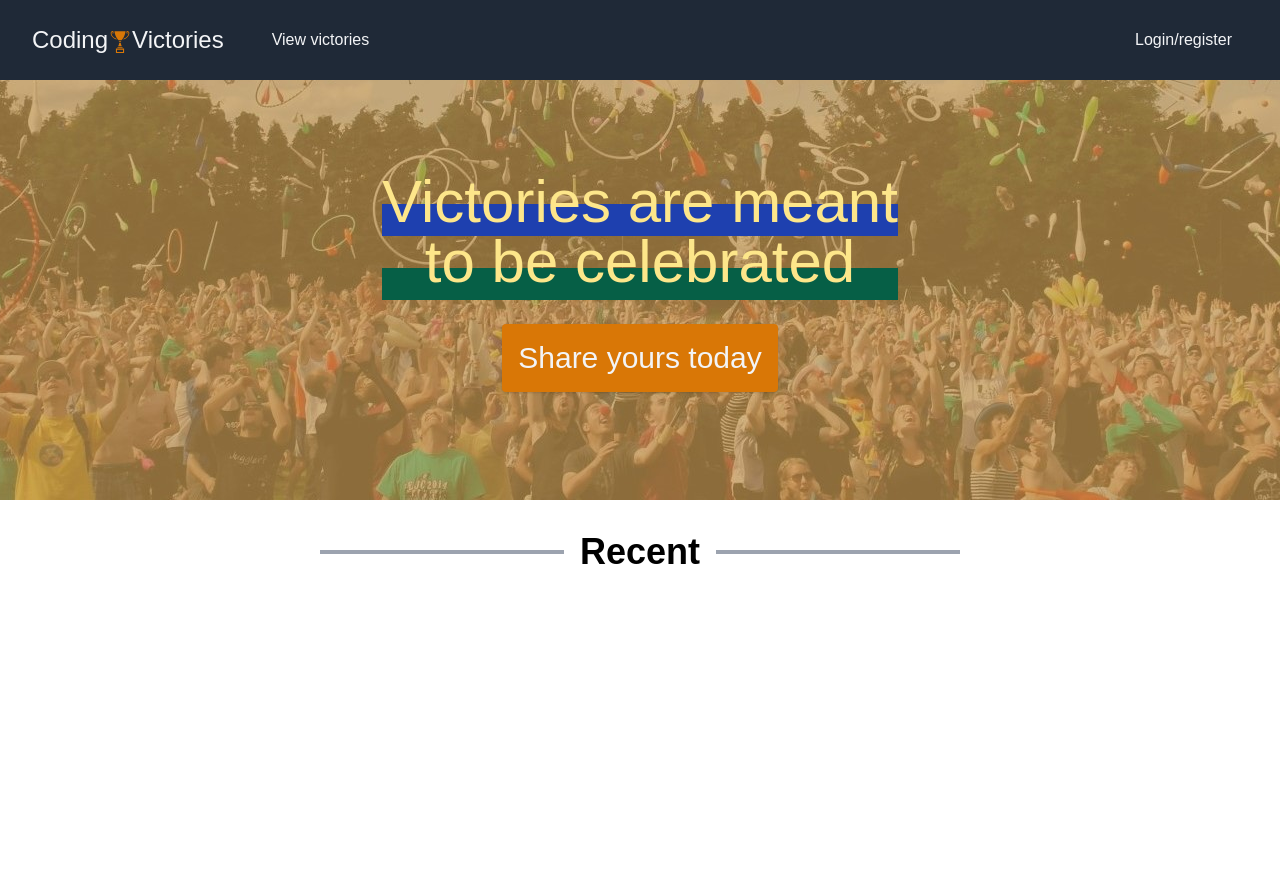
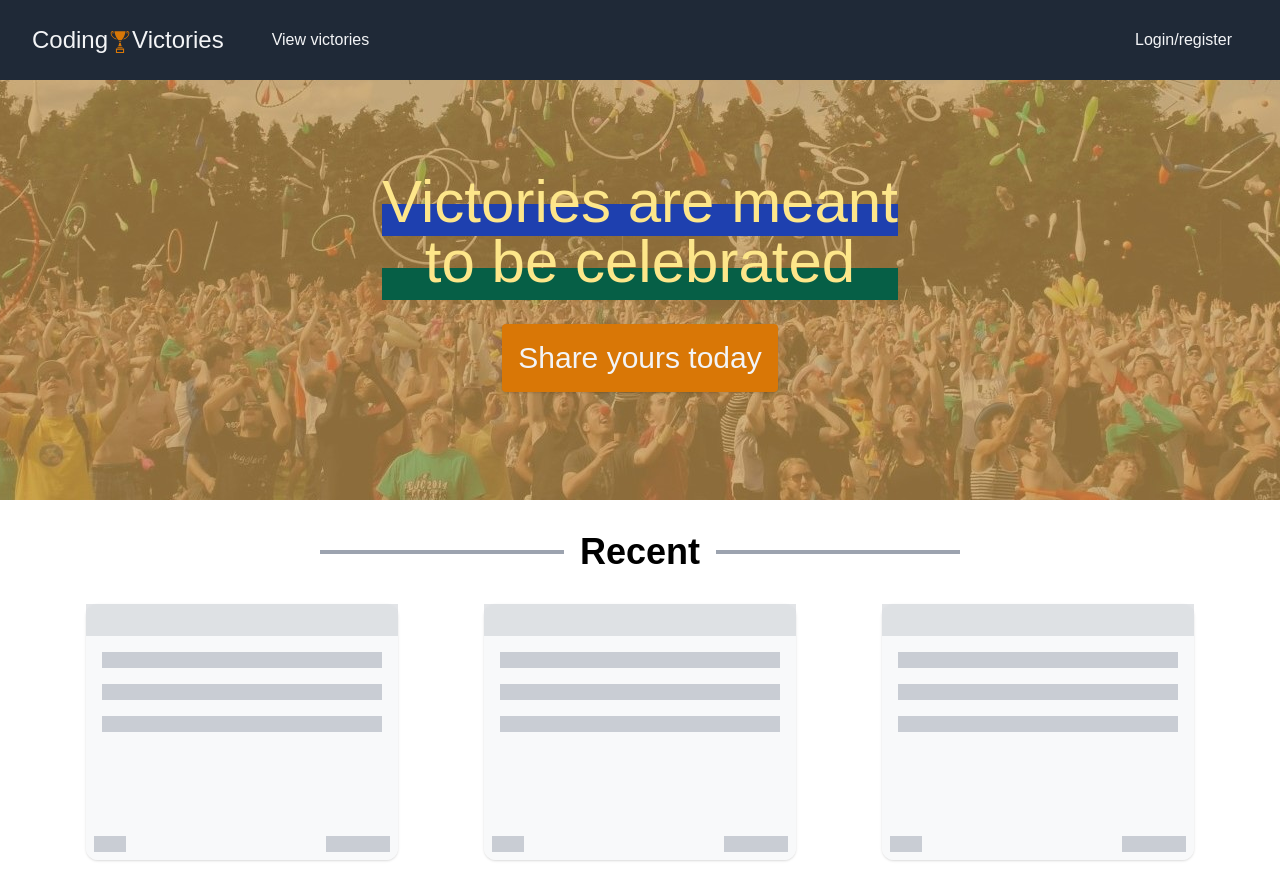
Before and after one commit to Legion555/coding-victories, a Next.js app: page / in a window 1280 px wide. Both pictures are taken after a click on the button "View victories". Before the commit the page ends 800 px from the top, so only its background shows below. Built offline with nearby package versions, Linux system fonts and the light colour scheme.

Commit message:
fix skeleton card

```diff
--- a/components/Default/ListVictories.js
+++ b/components/Default/ListVictories.js
@@ -18,10 +18,38 @@ export default function ListVictories() {
                 <div className="w-full h-1 bg-gray-400" />
             </div>
             <div className="flex justify-evenly flex-wrap p-4">
-                {victories.map(victory =>
-                    <VictoryCard key={victory._id} victoryData={victory} />
-                )}
+                {!victories ?
+                    victories.map(victory =>
+                        <VictoryCard key={victory._id} victoryData={victory} />
+                    )
+                :
+                <>
+                    <SkeletonCard />
+                    <SkeletonCard />
+                    <SkeletonCard />
+                </>
+                }
             </div>
         </div>
     )
 }
+
+const SkeletonCard = () => {
+    return (
+        <div className="w-10/12 md:w-5/12 lg:w-4/12 xl:w-3/12 h-64 m-4
+            relative rounded-xl shadow text-gray-800">
+            <div className="w-full h-full relative flex flex-col justify-between rounded-xl bg-gray-100 animate-pulse">
+                <div>
+                    <h1 className='w-full h-8 text-2xl bg-gray-400 animate-pulse'></h1>
+                    <p className="h-4 mt-4 mx-4 bg-gray-400 text-xl overflow-y-auto"></p>
+                    <p className="h-4 mt-4 mx-4 bg-gray-400 text-xl overflow-y-auto"></p>
+                    <p className="h-4 mt-4 mx-4 bg-gray-400 text-xl overflow-y-auto"></p>
+                </div>
+                <div className="flex justify-between items-center p-2">
+                    <a className="w-8 h-4 bg-gray-400"></a>
+                    <p className="w-16 h-4 bg-gray-400"></p>
+                </div>
+            </div>
+        </div>
+    )
+}
--- a/components/Default/VictoryCard.js
+++ b/components/Default/VictoryCard.js
@@ -94,8 +94,6 @@ export default function VictoryCard({victoryData}) {
     return (
         <div className="w-10/12 md:w-5/12 lg:w-4/12 xl:w-3/12 h-64 m-4
             relative rounded-xl shadow text-gray-800">
-                {victoryData ?
-                <>
             <div className={`w-full h-full absolute top-2 left-2 rounded-xl shadow`} style={{backgroundColor: victoryData.color}} />
             <div className="w-full h-full relative flex flex-col justify-between rounded-xl bg-gray-100">
                 <div>
@@ -113,24 +111,6 @@ export default function VictoryCard({victoryData}) {
                         onClick={userData && toggleLike} />
                 </div>
             </div>
-                </>
-                :
-                <>
-                    <div className="w-full h-full relative flex flex-col justify-between rounded-xl bg-gray-100 animate-pulse">
-                        <div>
-                            <h1 className='w-full h-8 text-2xl bg-gray-400 animate-pulse'></h1>
-                            <p className="h-4 mt-4 mx-4 bg-gray-400 text-xl overflow-y-auto"></p>
-                            <p className="h-4 mt-4 mx-4 bg-gray-400 text-xl overflow-y-auto"></p>
-                            <p className="h-4 mt-4 mx-4 bg-gray-400 text-xl overflow-y-auto"></p>
-                        </div>
-                        <div className="flex justify-between items-center p-2">
-                            <a className="w-8 h-4 bg-gray-400"></a>
-                            <p className="w-16 h-4 bg-gray-400"></p>
-                        </div>
-                    </div>
-                </>
-                }
-
         </div>
     )
 }
```
Lines whose indentation alone changed are shown as unchanged.
